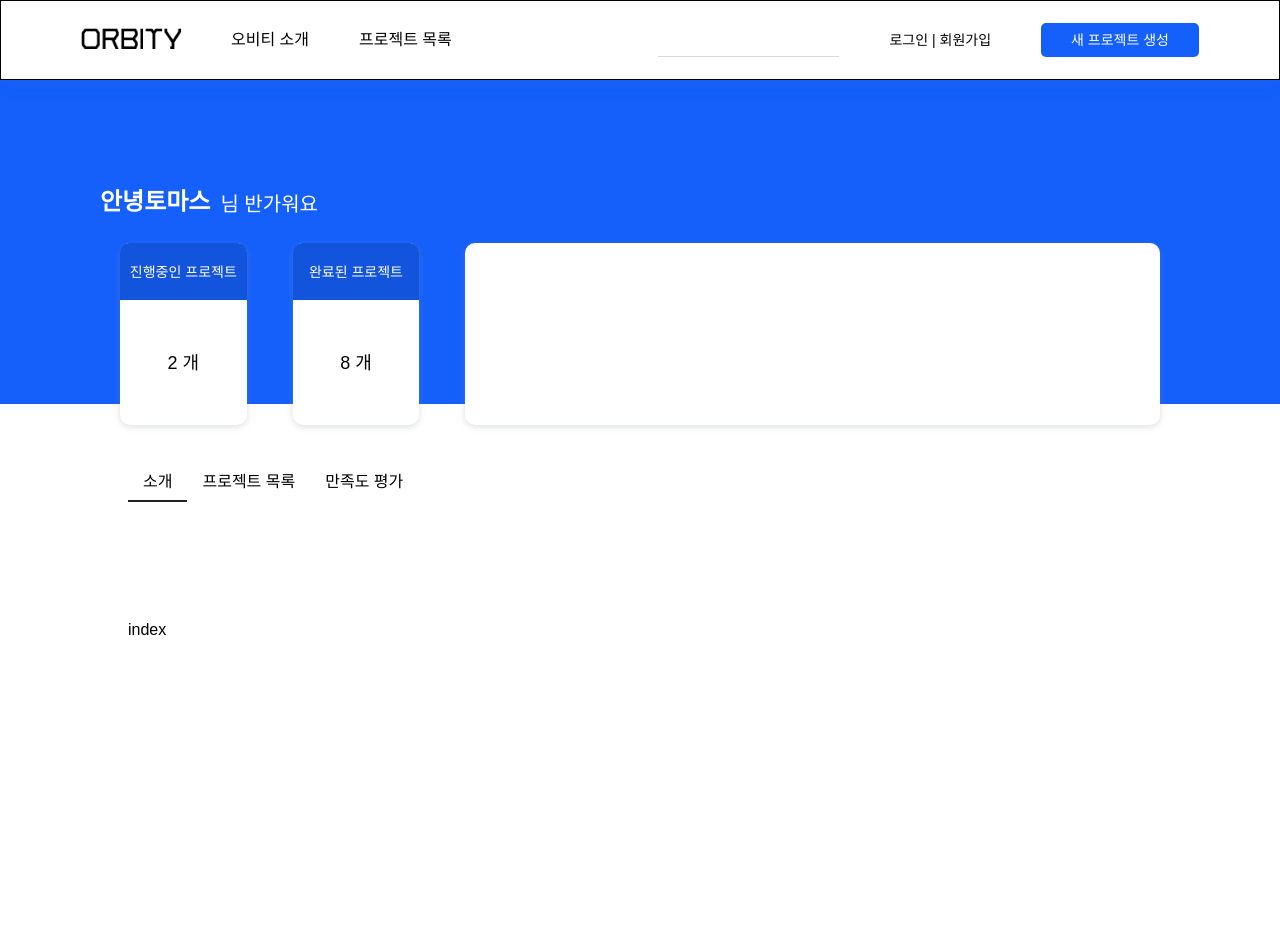
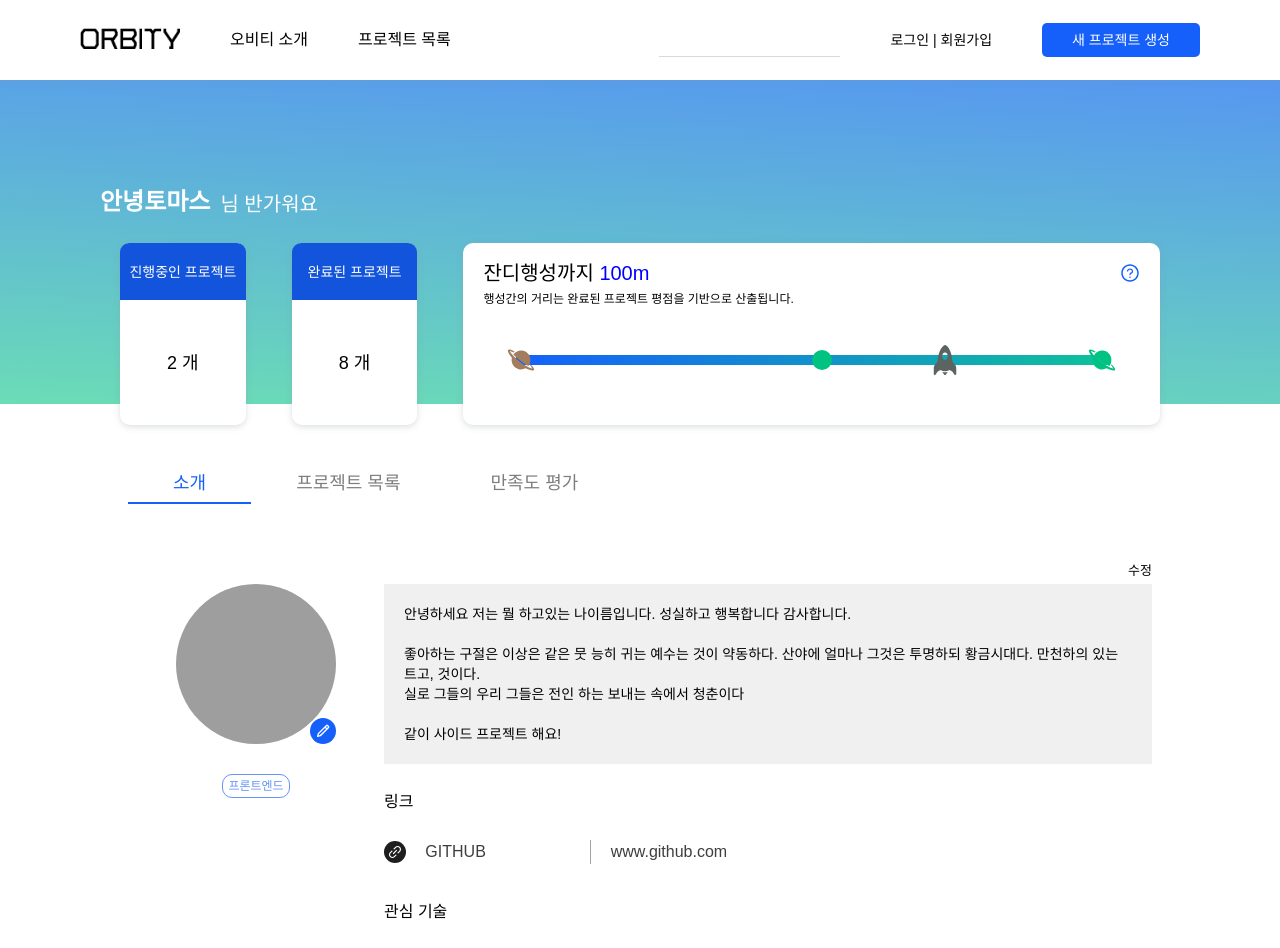
Before and after one commit to ORBITTTTT/ORBIT_FE, a React (Create React App) app: page /mypage in a window 1280 px wide. Shown: the top 948 px of the page. Before the commit the page ends 800 px from the top, so only its background shows below. Built offline with nearby package versions, Linux system fonts and the light colour scheme; grey boxes are pictures that could not be loaded; a web font is replaced by a local one.

Commit message:
feat : mypage

```diff
--- a/src/components/blocks/Header.tsx
+++ b/src/components/blocks/Header.tsx
@@ -71,8 +71,8 @@ export default Header;
 
 const Container = styled.div`
   background-color: #fff;
-  box-shadow: 0px 0px 21px 0px rgba(89, 102, 122, 0.1);
-  border: 1px solid #000;
+  box-shadow: 0px 2px 6px rgba(138, 149, 158, 0.15);
+  /* border: 1px solid #000; */
   width: 100%;
   position: fixed;
   z-index: 99;
--- a/src/components/pages/Mypage/Header/index.tsx
+++ b/src/components/pages/Mypage/Header/index.tsx
@@ -1,5 +1,8 @@
 import React from 'react';
 import styled from 'styled-components';
+import { BsFillCircleFill, BsFillRocketFill } from 'react-icons/bs';
+import { IoMdPlanet } from 'react-icons/io';
+import { AiOutlineQuestionCircle } from 'react-icons/ai';
 
 type Props = {};
 
@@ -20,9 +23,20 @@ const index = (props: Props) => {
           <div>8 개</div>
         </Count>
         <Rocket>
-          <div>
-
-          </div>
+          <RocketTitle>
+            <div>
+              잔디행성까지 <span>100m</span>
+            </div>
+            <AiOutlineQuestionCircle color='#1560FB'/>
+          </RocketTitle>
+          <p>행성간의 거리는 완료된 프로젝트 평점을 기반으로 산출됩니다.</p>
+          <RocketBar>
+            <IoMdPlanet style={{ position: 'absolute', color: '#A27E5F', left: -10 }} size={30} />
+            <BsFillCircleFill style={{ position: 'absolute', color: '#00C382', left: '50%' }} size={20} />
+            <BsFillRocketFill style={{ position: 'absolute', color: '#5b6461', left: '70%' }} size={30} />
+            <IoMdPlanet style={{ position: 'absolute', color: '#00C382', right: -10 }} size={30} />
+            <p>;</p>
+          </RocketBar>
         </Rocket>
       </BoxWrap>
     </Wrap>
@@ -36,7 +50,7 @@ const Wrap = styled.div`
   width: 100%;
   background-color: #1560fb;
   display: flex;
-
+  background: linear-gradient(183deg, rgba(21, 96, 251, 0.74) 0%, rgba(0, 195, 130, 0.58) 100%);
   /* justify-content: center; */
   /* margin-top: 80px; */
   padding-top: 80px;
@@ -102,7 +116,6 @@ const Count = styled.div`
     justify-content: center;
     align-items: center;
     font-size: 18px;
-
   }
 `;
 const Rocket = styled.div`
@@ -111,4 +124,33 @@ const Rocket = styled.div`
   border-radius: 10px;
   background-color: white;
   box-shadow: 0px 2px 6px rgba(138, 149, 158, 0.3);
+  padding: 20px;
+  p {
+    font-size: 12px;
+    font-weight: 300;
+  }
 `;
+
+const RocketBar = styled.div`
+  width: 90%;
+  /* background-color: red; */
+  margin: auto;
+  position: relative;
+  background: linear-gradient(to left, #0ec19b, #1560fb);
+  margin-top: 50px;
+  display: flex;
+  align-items: center;
+  height: 10px;
+  /* background-color: #1560fb; */
+`;
+
+const RocketTitle = styled.div`
+  display: flex;
+  justify-content: space-between;
+  font-size: 20px;
+  font-weight: 500;
+  margin-bottom: 10px;
+  span {
+    color: blue;
+  }
+`;
--- a/src/components/pages/Mypage/Profile/index.tsx
+++ b/src/components/pages/Mypage/Profile/index.tsx
@@ -1,7 +1,222 @@
-import React from 'react';
+import React, { Dispatch, SetStateAction, useRef, useState } from 'react';
+import styled from 'styled-components';
+import { BiPencil } from 'react-icons/bi';
+import { AiOutlineLink } from 'react-icons/ai';
+import { getCookie } from '@utils/Cookie';
+import { restApi } from '@apis/index';
 
-const index = () => {
-  return <div>index</div>;
+const Index = () => {
+  const url = 'https://cdn.newsquest.co.kr/news/thumbnail/202205/96478_80014_5020_v150.jpg';
+  const list = [{ name: 'GITHUB', linkname: 'www.github.com' }];
+  const interest = ['Java', 'Java Script', 'Figma', 'Sketch', 'Spring'];
+  const fileInputRef = useRef<any>(null);
+  const [data, setData] = useState({});
+  interface Data {
+    profile_img?: string;
+    name?: string;
+    job?: string;
+    interest?: string[];
+    introduce?: string;
+    link?: {
+      name?: string | null | undefined;
+      linkname?: string | null | undefined;
+    }[];
+  }
+  type SaveImg = {
+    e: React.ChangeEvent<HTMLInputElement>;
+    fileInputRef: any;
+    setData: Dispatch<SetStateAction<Data>>;
+    data: {};
+  };
+  const saveFileImage = async ({ e, fileInputRef, setData, data }: SaveImg) => {
+    e.preventDefault();
+    const formdata = new FormData();
+    console.log(fileInputRef?.current.files[0].size);
+    if (fileInputRef?.current.files[0].size > 5000000) {
+      return;
+    }
+    formdata.append('filedata', fileInputRef?.current.files[0]);
+    formdata.append('service', 'profile');
+
+    const access_token = getCookie('access_token');
+    await restApi
+      .post('/files', formdata, {
+        headers: {
+          'Content-Type': 'multipart/form-data',
+          Authorization: `Bearer ${access_token}`,
+        },
+      })
+      .then((res) => {})
+      .catch((err) => {});
+  };
+  return (
+    <ProfileWrap>
+      <ProfileImgWrap>
+        <Img style={{ backgroundImage: `url(${url})` }}>
+          <div onClick={() => fileInputRef.current.click()}>
+            <BiPencil color="white" />
+          </div>
+          <input
+            name="imgUpload"
+            type="file"
+            accept="image/jpg, image/jpeg, image/png"
+            ref={fileInputRef}
+            onChange={(e) => saveFileImage({ e, fileInputRef, setData, data })}
+            style={{ display: 'none' }}
+          />
+        </Img>
+        <Job>프론트엔드</Job>
+      </ProfileImgWrap>
+      <ProfileExplainWrap>
+        <Modi>수정</Modi>
+        <Profile>
+          안녕하세요 저는 뭘 하고있는 나이름입니다. 성실하고 행복합니다 감사합니다.
+          <br />
+          <br /> 좋아하는 구절은 이상은 같은 뭇 능히 귀는 예수는 것이 약동하다. 산야에 얼마나 그것은 투명하되
+          황금시대다. 만천하의 있는 트고, 것이다.
+          <br /> 실로 그들의 우리 그들은 전인 하는 보내는 속에서 청춘이다 <br />
+          <br />
+          같이 사이드 프로젝트 해요!
+        </Profile>
+        <div>링크</div>
+        <ProfileLink>
+          {list?.map((v, i) => (
+            <LinkList key={i}>
+              <div>
+                <AiOutlineLink />
+              </div>
+              <div>{v.name}</div>
+              <p></p>
+              <div>{v.linkname}</div>
+            </LinkList>
+          ))}
+        </ProfileLink>
+        <div>관심 기술</div>
+        <ProfileInterest>
+          {interest.map((v, i) => (
+            <p>{v}</p>
+          ))}
+        </ProfileInterest>
+      </ProfileExplainWrap>
+    </ProfileWrap>
+  );
 };
 
-export default index;
+export default Index;
+
+const ProfileWrap = styled.div`
+  display: flex;
+  width: 100%;
+  /* background-color: aliceblue; */
+`;
+const ProfileImgWrap = styled.div`
+  width: 25%;
+  display: flex;
+  flex-direction: column;
+  /* justify-content: center; */
+  align-items: center;
+  /* background-color: aliceblue; */
+`;
+const Img = styled.div`
+  width: 160px;
+  aspect-ratio: 1;
+  background-color: aliceblue;
+  background-position: center;
+  background-size: cover;
+  border-radius: 50%;
+  position: relative;
+  margin-bottom: 30px;
+  div {
+    position: absolute;
+    background-color: #1560fb;
+    cursor: pointer;
+    padding: 5px;
+    border-radius: 50%;
+    bottom: 0;
+    right: 0;
+    display: flex;
+    align-items: center;
+  }
+`;
+const Job = styled.div`
+  color: #6494f9;
+  border: 1px solid #6494f9;
+  padding: 5px;
+  border-radius: 10px;
+  font-size: 12px;
+`;
+const ProfileExplainWrap = styled.div`
+  width: 75%;
+  display: flex;
+  flex-direction: column;
+  gap: 30px;
+  position: relative;
+`;
+const ProfileLink = styled.div``;
+const Profile = styled.div`
+  background-color: #f0f0f0;
+  padding: 20px;
+  font-size: 14px;
+  font-weight: 300;
+  line-height: 20px;
+`;
+const ProfileInterest = styled.div`
+  display: flex;
+  align-items: center;
+  gap: 8px;
+  p {
+    color: white;
+    background-color: #1560fb;
+    padding: 5px 10px;
+    border-radius: 30px;
+    font-weight: 200;
+    font-size: 14px;
+  }
+`;
+const LinkList = styled.div`
+  display: flex;
+  flex-direction: row;
+  align-items: center;
+  gap: 2%;
+  /* margin-top: 20px; */
+  margin-bottom: 10px;
+  div:nth-child(2) {
+    width: 20%;
+    padding: 4px;
+    display: flex;
+    font-size: 16px;
+    color: #3e3e3e;
+    justify-content: flex-start;
+  }
+  div:nth-child(4) {
+    font-size: 16px;
+    width: 65%;
+    justify-content: flex-start;
+    display: flex;
+    color: #3e3e3e;
+    padding: 4px;
+    border: none;
+  }
+  div:nth-child(1) {
+    color: white;
+    background-color: #1e1e1e;
+    border-radius: 50%;
+    display: flex;
+    justify-content: center;
+    align-items: center;
+    padding: 3px;
+  }
+  p {
+    height: 24px;
+    color: #a2a2a2;
+    border-left: 0.5px solid;
+  }
+`;
+
+const Modi = styled.div`
+  position: absolute;
+  right: 0;
+  top: -20px;
+  cursor: pointer;
+  font-size: 13px;
+`;
--- a/src/components/pages/Mypage/index.tsx
+++ b/src/components/pages/Mypage/index.tsx
@@ -59,11 +59,14 @@ const TabMenuContainer = styled.ul`
 `;
 
 const UnderTab = styled.div`
-  padding: 60px 10%;
+  padding: 20px 10% 100px;
 `;
 
 const TabMenuItem = styled.li<{ activeTab: boolean }>`
-  border-bottom: ${(props) => props.activeTab && '2px solid #222'};
+  border-bottom: ${(props) => props.activeTab && '2px solid #1560FB'};
+  color: ${(props) => (props.activeTab ? '#1560FB' : '#7E7E7E')};
+  font-size: 18px;
+  font-weight: 500;
   cursor: pointer;
-  padding: 10px 15px;
+  padding: 10px 45px;
 `;
```
